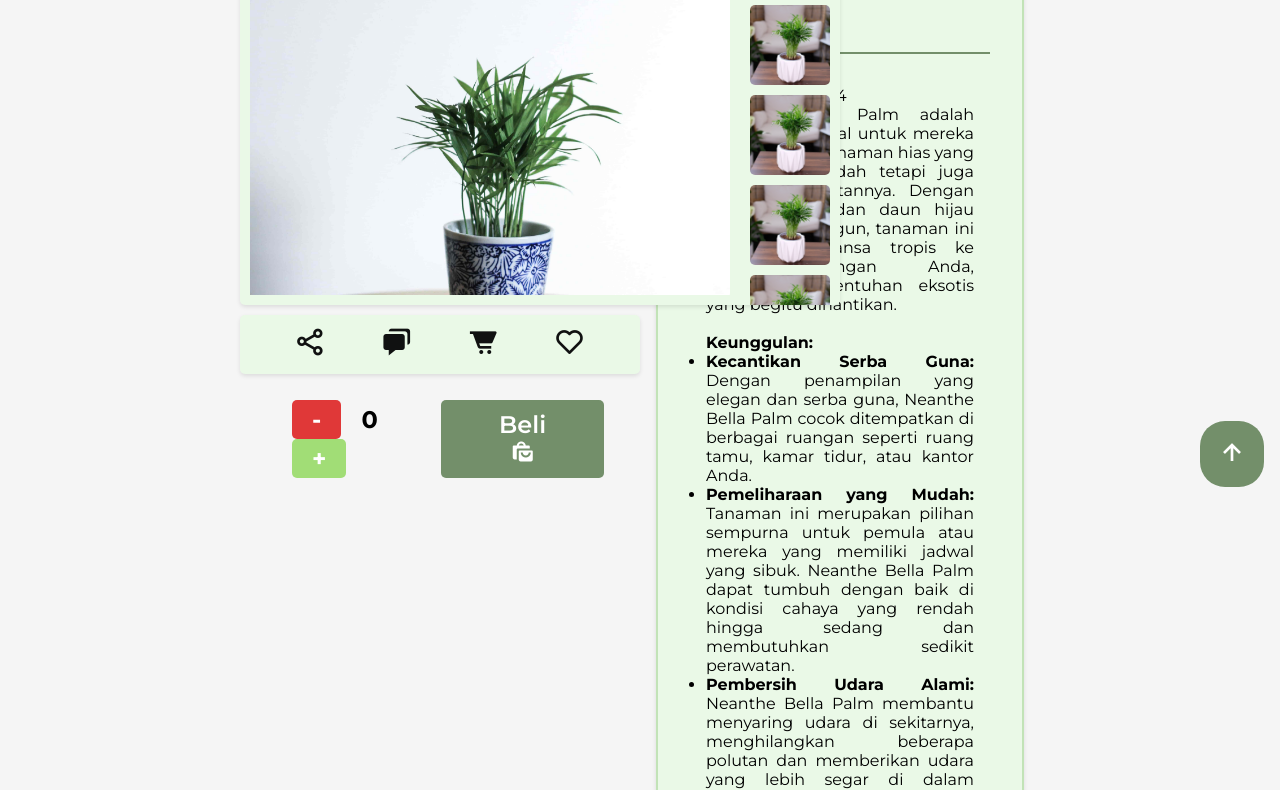
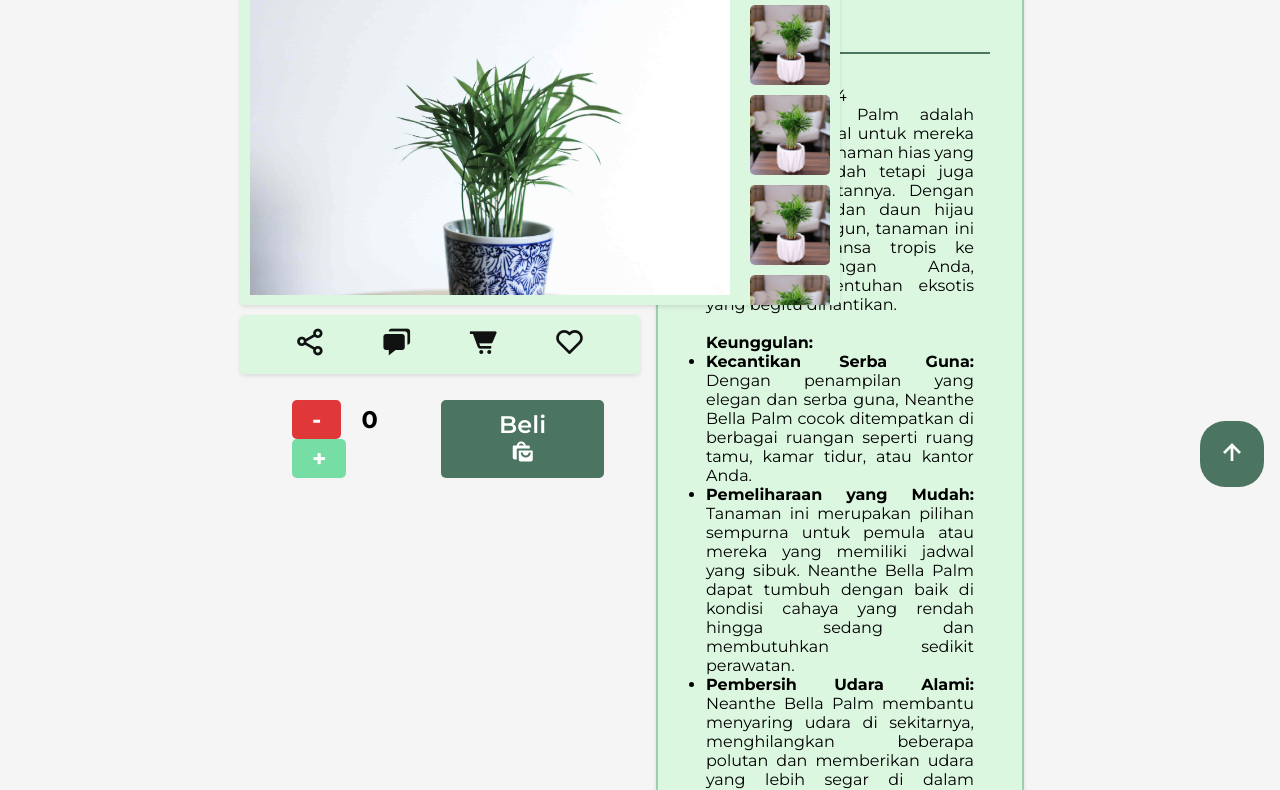
Before and after one commit to akmalm007/jamblang-marketplace, a website: page detailProduct.html in a window 1280 px wide. Shown: the part 273-1063 px from the top of the page. Drawn offline with nearby package versions, Linux system fonts and the light colour scheme.

Commit message:
change color palette

```diff
--- a/css/detailProductStyle.css
+++ b/css/detailProductStyle.css
@@ -43,7 +43,7 @@
 *::-webkit-scrollbar-thumb:active {
   background-color: #75a374;
 }
-/* :root {
+:root {
   --green: rgb(101, 167, 147);
   --primary: rgb(118, 221, 164);
   --secondary: rgb(75, 117, 96);
@@ -51,17 +51,6 @@
   --background: #f5f5f5;
   --text: #101111;
   --card: #dbf7e0;
-  --shadow: 0 2px 4px rgba(0, 0, 0, 0.1);
-} */
-
-:root {
-  --green: rgb(101, 167, 121);
-  --primary: rgb(161, 221, 118);
-  --secondary: rgb(115, 143, 106);
-  --accent: #c2e3b7;
-  --background: #f5f5f5;
-  --text: #101111;
-  --card: #eaf9e7;
   --shadow: 0 2px 4px rgba(0, 0, 0, 0.1);
 }
 
```
